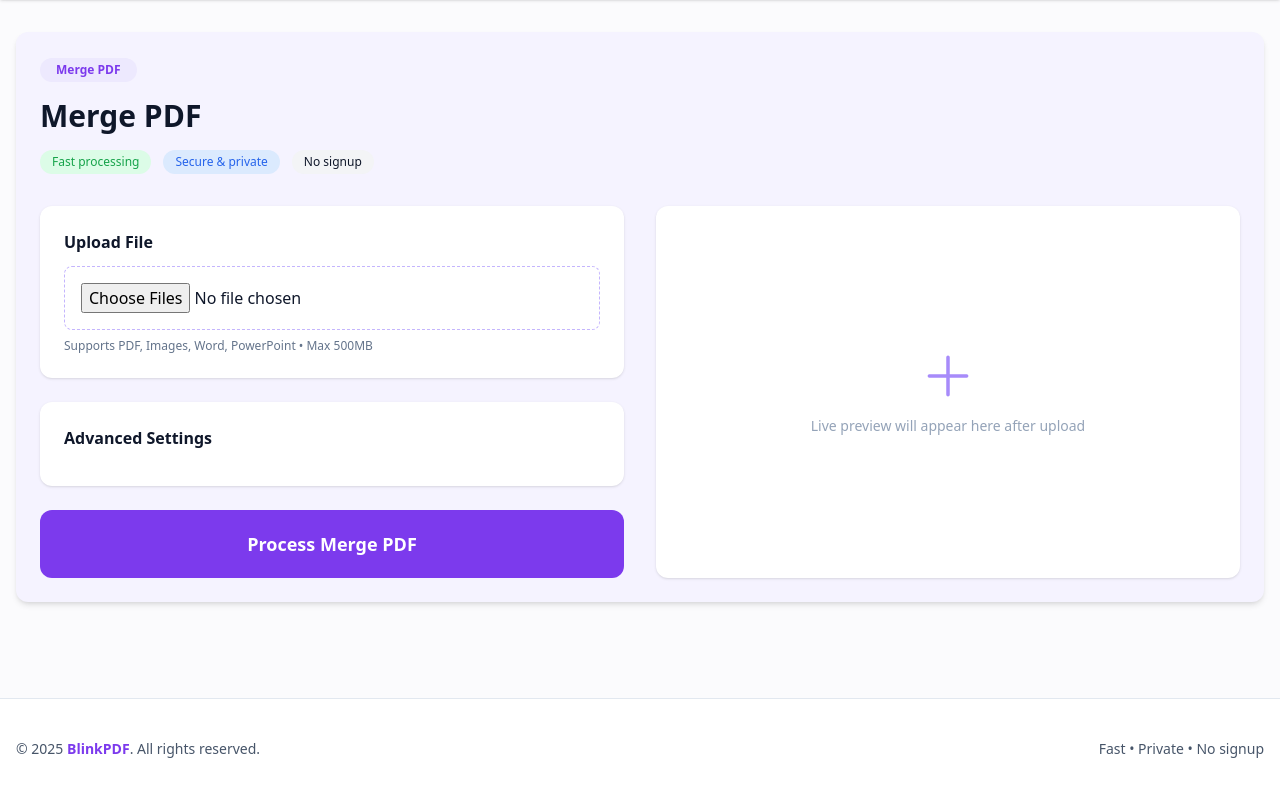
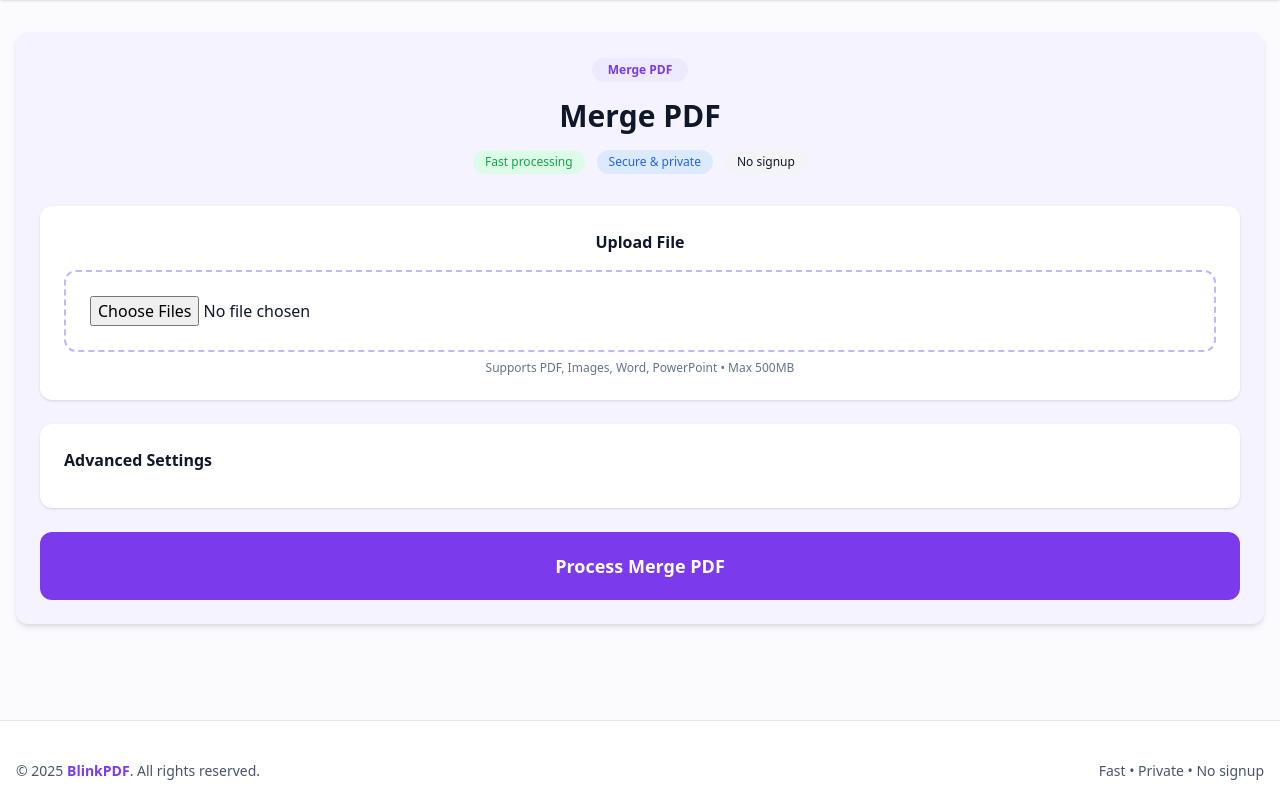
Before and after one commit to swapnil2348/BlinkPDF, a Flask app: page /tool/merge-pdf in a window 1280 px wide. Shown: the part 52-857 px from the top of the page. Before the commit the page ends 810 px from the top, so only its background shows below. Run offline with Flask 3, Linux system fonts and the light colour scheme; some libraries are stand-ins or nearby versions.

Commit message:
Update tool_page.html

```diff
--- a/templates/tool_page.html
+++ b/templates/tool_page.html
@@ -5,46 +5,48 @@
 {% block content %}
 <section class="bg-violet-50 p-6 rounded-xl shadow-md">
 
-  <div class="mb-8">
+  <!-- HEADER -->
+  <div class="mb-8 text-center">
     <span class="inline-block bg-violet-100 text-violet-600 px-4 py-1 rounded-full text-xs font-semibold">
       {{ tool.title }}
     </span>
 
     <h1 class="text-3xl font-bold mt-4">{{ tool.title }}</h1>
 
-    <div class="flex flex-wrap gap-3 mt-4 text-xs">
+    <div class="flex flex-wrap justify-center gap-3 mt-4 text-xs">
       <span class="bg-green-100 text-green-600 px-3 py-1 rounded-full">Fast processing</span>
       <span class="bg-blue-100 text-blue-600 px-3 py-1 rounded-full">Secure & private</span>
       <span class="bg-gray-100 px-3 py-1 rounded-full">No signup</span>
     </div>
   </div>
 
-  <form action="/process/{{ tool.slug }}" method="POST" enctype="multipart/form-data" class="grid md:grid-cols-2 gap-8">
+  <!-- FORM -->
+  <form action="/process/{{ tool.slug }}" method="POST" enctype="multipart/form-data">
 
-    <!-- ================= LEFT SIDE ================= -->
-    <div>
+    <!-- UPLOAD ZONE -->
+    <div class="bg-white p-6 rounded-xl shadow mb-6 text-center">
 
-      <!-- UPLOAD -->
-      <div class="bg-white p-6 rounded-xl shadow mb-6">
-        <h2 class="font-semibold mb-3">Upload File</h2>
+      <h2 class="font-semibold mb-4">Upload File</h2>
 
-        <!-- THIS IS THE ONLY FILE INPUT (FIXED) -->
+      <!-- ✅ ONLY ONE INPUT, SAME NAME YOUR BACKEND EXPECTS -->
       <input
         type="file"
         name="files"
         multiple
-          accept=".pdf,.jpg,.jpeg,.png,.docx,.pptx"
-          class="block w-full border border-dashed border-violet-300 rounded-lg p-4"
         required
+        class="w-full border-2 border-dashed border-violet-300 rounded-xl p-6 cursor-pointer text-center"
+        accept=".pdf,.jpg,.jpeg,.png,.docx,.pptx,.xlsx"
       >
 
       <p class="text-xs text-slate-500 mt-2">
         Supports PDF, Images, Word, PowerPoint • Max 500MB
       </p>
+
     </div>
 
-      <!-- ADVANCED SETTINGS -->
-      <div class="bg-white p-6 rounded-xl shadow">
+    <!-- ADVANCED OPTIONS -->
+    <div class="bg-white p-6 rounded-xl shadow mb-6">
+
       <h2 class="font-semibold mb-3">Advanced Settings</h2>
 
       {% if tool.slug == "rotate-pdf" %}
@@ -75,35 +77,20 @@
       <input
         name="range"
         type="text"
-          placeholder="e.g 1-3,5,7-9"
+        placeholder="Example: 1-3,5,8"
         class="w-full border rounded-md p-2 mt-2"
       >
       {% endif %}
+
     </div>
 
     <!-- PROCESS BUTTON -->
     <button
       type="submit"
-        class="mt-6 w-full bg-violet-600 hover:bg-violet-700 text-white py-5 text-lg rounded-xl font-semibold transition"
+      class="w-full bg-violet-600 hover:bg-violet-700 text-white py-5 text-lg rounded-xl font-semibold transition"
     >
       Process {{ tool.title }}
     </button>
-
-    </div>
-
-    <!-- ================= RIGHT SIDE (PREVIEW) ================= -->
-    <div class="bg-white p-6 rounded-xl shadow flex items-center justify-center text-slate-400 text-center">
-      <div>
-        <svg class="mx-auto w-14 h-14 mb-3 text-violet-400" fill="none" stroke="currentColor" stroke-width="1.5"
-          viewBox="0 0 24 24">
-          <path stroke-linecap="round" stroke-linejoin="round"
-            d="M12 4v16m8-8H4" />
-        </svg>
-        <p class="text-sm">
-          Live preview will appear here after upload
-        </p>
-      </div>
-    </div>
 
   </form>
 
```
Lines whose indentation alone changed are shown as unchanged.
